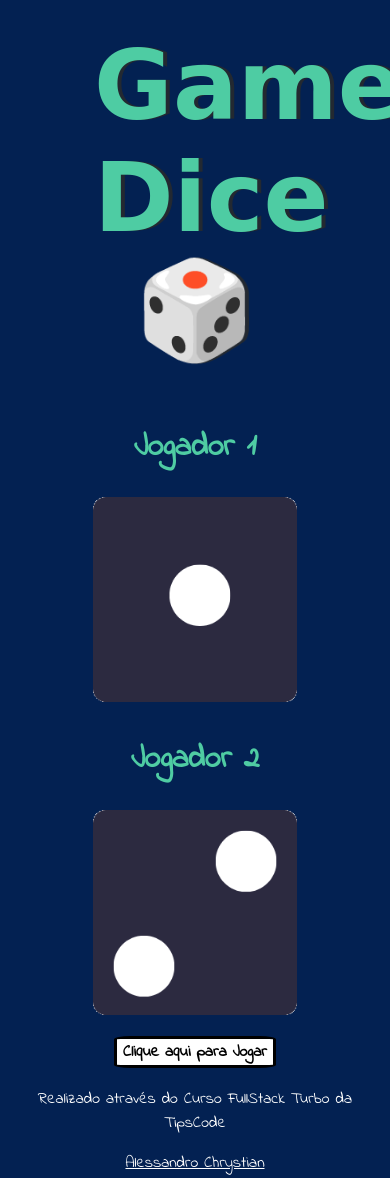
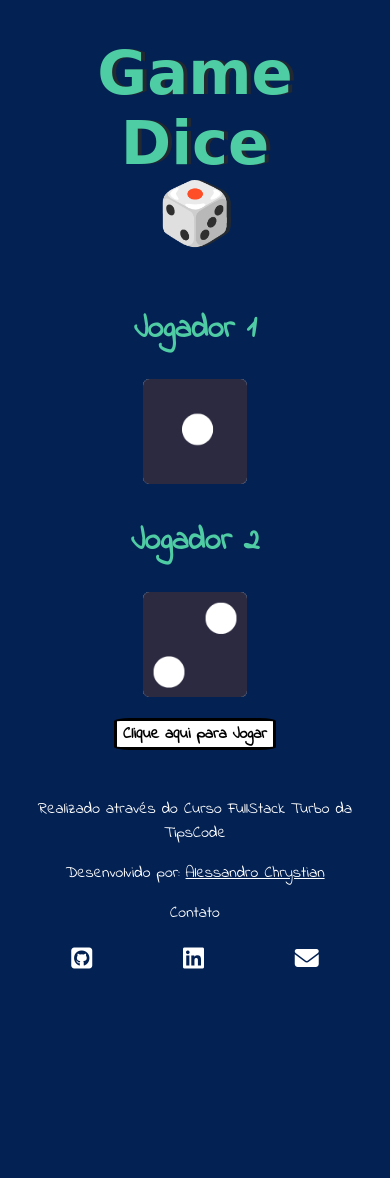
Before and after one commit to alessandro-chrystian/gameDice, a plain HTML site: page index.html in a window 390 px wide. After the commit the page ends 988 px from the top, so only its background shows below. Drawn offline with Linux system fonts and the light colour scheme.

Commit message:
Versão mobile feita e seção de contato criada

```diff
--- a/index.html
+++ b/index.html
@@ -2,9 +2,11 @@
 <html lang="pt-br">
 <head>
     <meta charset="UTF-8">
+    <meta name="viewport" content="width=device-width, initial-scale=1.0">
     <link rel="preconnect" href="https://fonts.googleapis.com">
     <link rel="preconnect" href="https://fonts.gstatic.com" crossorigin>
     <link href="https://fonts.googleapis.com/css2?family=Indie+Flower&display=swap" rel="stylesheet">
+    <link rel="stylesheet" href="https://cdnjs.cloudflare.com/ajax/libs/font-awesome/6.5.1/css/all.min.css" integrity="sha512-DTOQO9RWCH3ppGqcWaEA1BIZOC6xxalwEsw9c2QQeAIftl+Vegovlnee1c9QX4TctnWMn13TZye+giMm8e2LwA==" crossorigin="anonymous" referrerpolicy="no-referrer" />
     <title>Jogo de Dados</title>
     <link rel="stylesheet" href="style.css" />
 </head>
@@ -28,7 +30,11 @@
 
     <footer>
         <p>Realizado através do Curso FullStack Turbo da TipsCode</p>
-        <p><a href="https://github.com/alessandro-chrystian" target="_blank">Alessandro Chrystian</a></p>
+        <p>Desenvolvido por: <a href="https://github.com/alessandro-chrystian" target="_blank">Alessandro Chrystian</a></p>
+        <p>Contato</p>
+            <a class="contact-link" href="https://github.com/alessandro-chrystian" target="_blank"><i class="contact-icon fa-brands fa-square-github"></i></a>
+            <a class="contact-link" href="https://www.linkedin.com/in/alessandro-chrystian/" target="_blank"><i class="contact-icon fa-brands fa-linkedin"></i></a>
+            <a class="contact-link" href="mailto:alessandroc.dev@gmail.com" target="_blank"><i class="contact-icon fa-solid fa-envelope"></i></a>
     </footer>
 
     <script src="app.js"></script>
--- a/style.css
+++ b/style.css
@@ -1,9 +1,20 @@
+/* global section */
+
 * {
     background-color: #032152;
     font-family: "Indie Flower", cursive;
     color: #fff;
     text-align: center;
 }
+
+body {
+    display: flex;
+    flex-direction: column;
+    align-items: center;
+    justify-content: center;
+}
+
+/* container section */
 
 .container {
     width: 70%;
@@ -43,17 +54,49 @@ img {
     transition: ease-in-out 0.2s;
 }
 
+/* hover section */
+
 .rollDices:hover {
-    transition: ease-in-out 0.2s;
     font-size: 1.2rem;
     cursor: pointer;
 }
 
-.rollDices:active {
+.contact-icon:hover {
+    font-size: 1.8rem;
+    cursor: pointer;
+}
+
+/* active section */
+
+.rollDices:active, .contact-icon:active {
     transform: translateY(7px);
 }
+
+/* footer section */
 
 footer {
     margin-top: 5%;
     text-align: center;
 }
+
+.contact-link {
+    padding: 5px;
+    display: inline-block;
+    margin: 0 10%;
+}
+
+.contact-icon {
+    transition: ease-in-out 0.2s;
+    font-size: 1.5rem;
+}
+
+/* mobile */
+
+@media (max-width: 768px){
+    h1 {
+        font-size: 3.8rem;
+    }
+    .dice {
+        width: 50%;
+    }
+}
```
